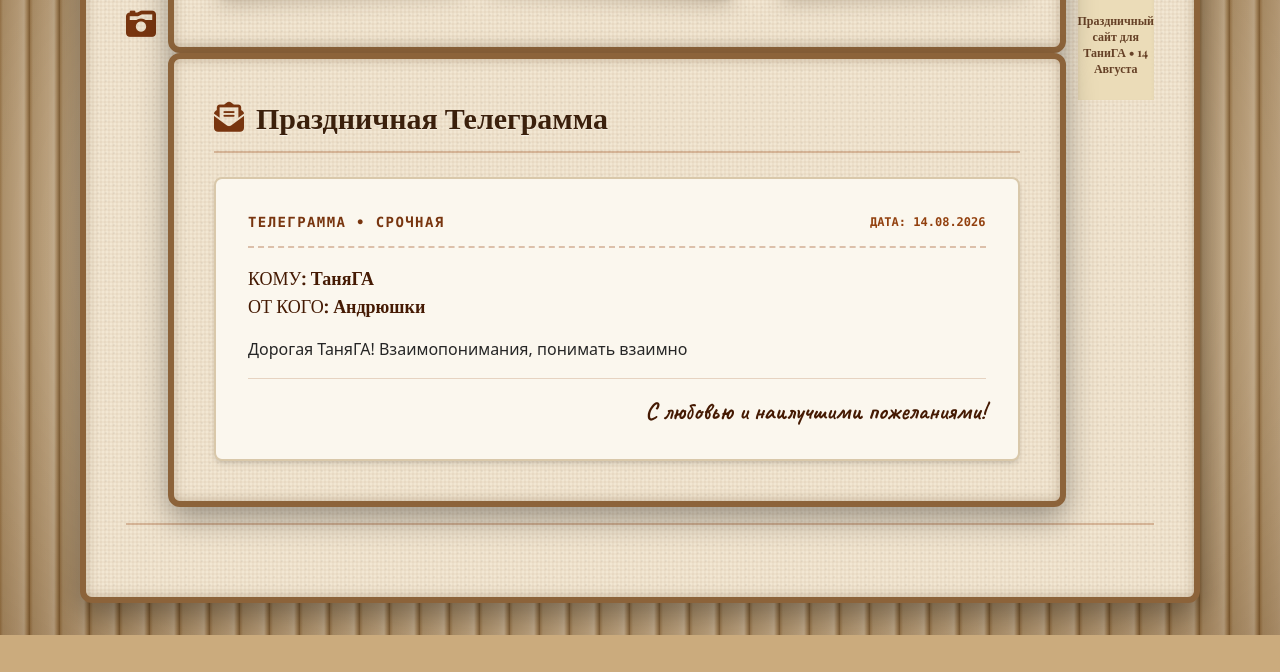
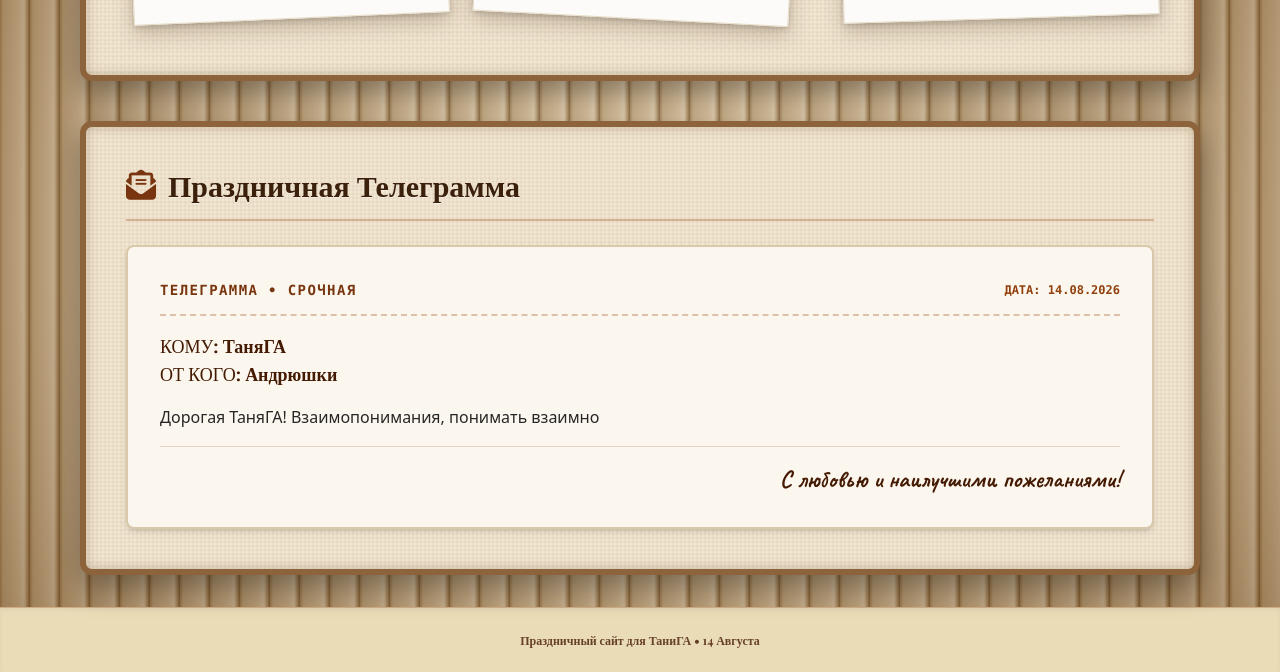
Before and after one commit to Andreydr0id/TanyaTest, a plain HTML site: page index.html in a window 1280 px wide. Shown: the part 1760-2432 px from the top of the page. Before the commit the page ends 2395 px from the top, so only its background shows below. Drawn offline with nearby package versions, Linux system fonts and the light colour scheme; a web font is replaced by a local one.

Commit message:
Update index.html

```diff
--- a/index.html
+++ b/index.html
@@ -3,7 +3,7 @@
 <head>
     <meta charset="UTF-8">
     <meta name="viewport" content="width=device-width, initial-scale=1.0">
-    <title>С Днём Рождения, ТаняГА! 14 Августа 🎵</title>
+    <title>С Днём Рождения, ТаняГА!</title>
     <!-- Tailwind CSS -->
     <script src="https://cdn.tailwindcss.com"></script>
     <!-- FontAwesome Icons -->
@@ -291,12 +291,6 @@
             </div>
         </section>
 
-        <!-- EDITABLE POLAROID PHOTO GALLERY SECTION -->
-        <section class="linen-panel p-6 md:p-10">
-            <div class="flex flex-col sm:flex-row items-center justify-between border-b-2 border-amber-800/30 pb-4 mb-8 gap-4">
-                <div class="flex items-center gap-3">
-                    <i class="fa-solid fa-camera-retro text-amber-900 text-3xl"></i>
-                    <div>
         <!-- POLAROID PHOTO GALLERY SECTION -->
         <section class="linen-panel p-6 md:p-10">
             <div class="flex flex-col sm:flex-row items-center justify-between border-b-2 border-amber-800/30 pb-4 mb-8 gap-4">
@@ -347,7 +341,7 @@
     </div>
 
     <!-- FOOTER -->
-    <footer class="text-center py-6 text-xs text-amber-950/80 font-bold border-t border-amber-800/30 bg-[#ebdcb8] mt-10 shadow-inner">
+    <footer class="mt-auto w-full text-center py-6 text-xs text-amber-950/80 font-bold border-t border-amber-800/30 bg-[#ebdcb8] shadow-inner">
         <p class="font-serif-retro">Праздничный сайт для ТаниГА • 14 Августа</p>
     </footer>
 
```
